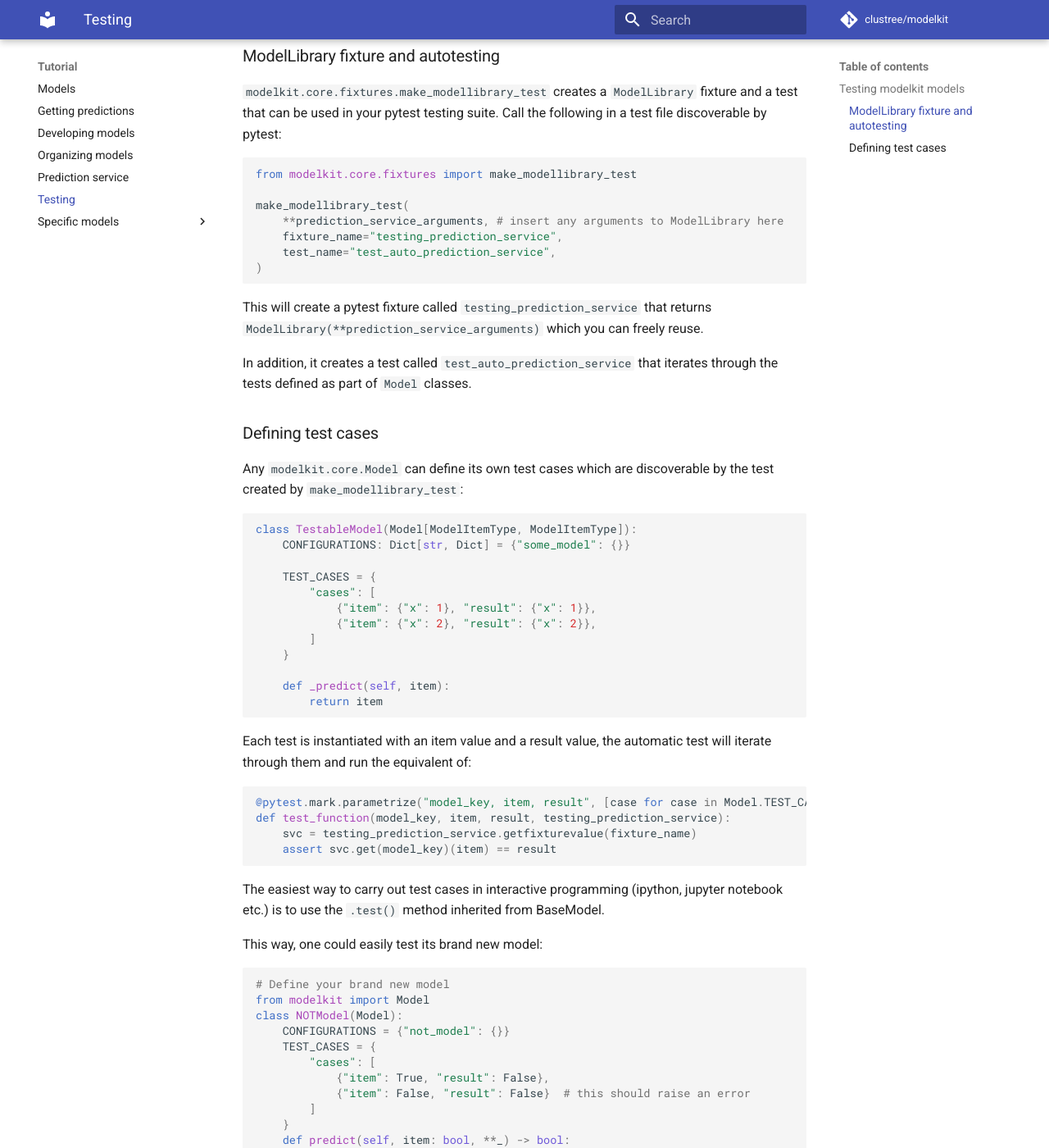
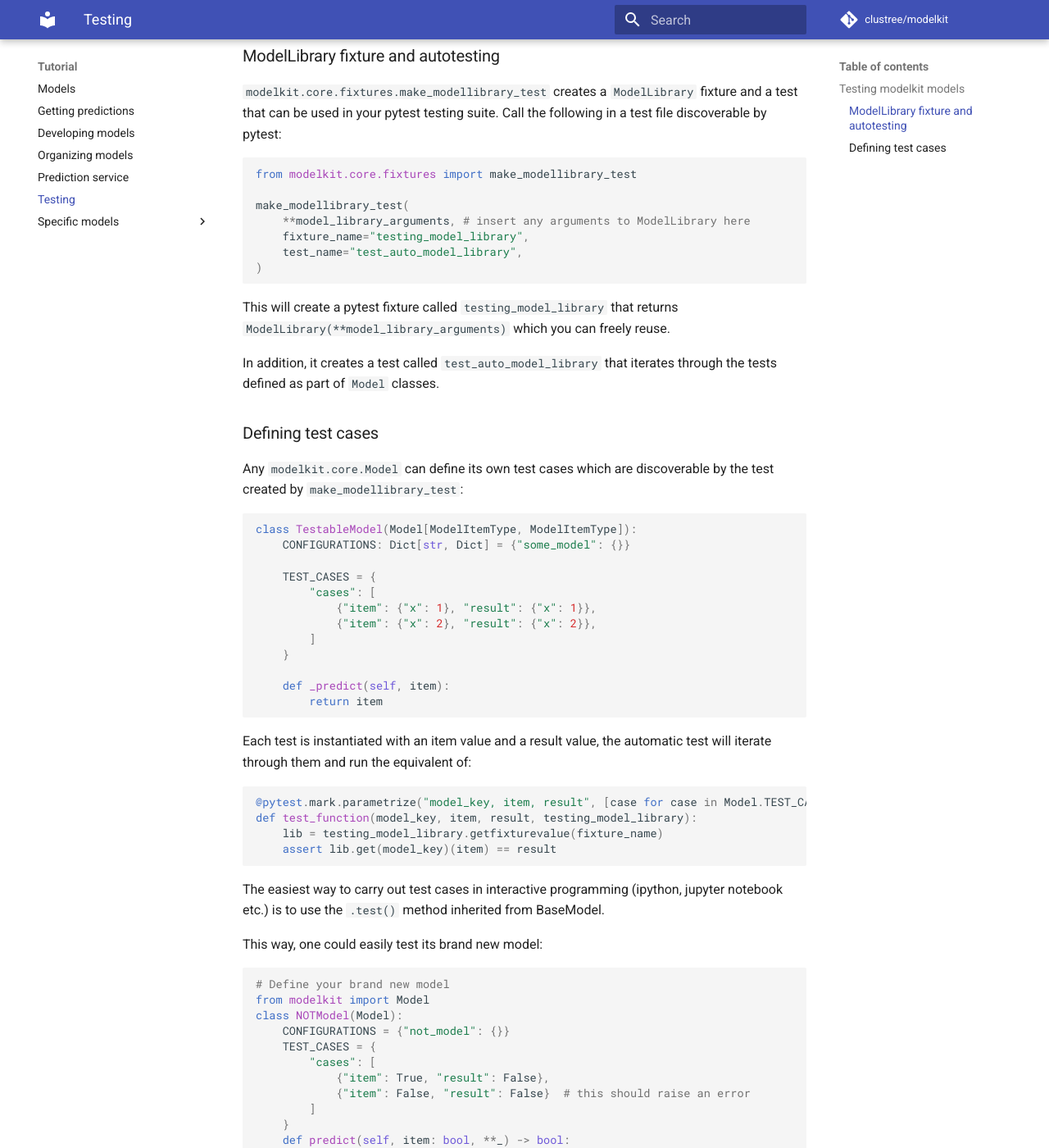
Before and after one commit to Cornerstone-OnDemand/modelkit, an MkDocs documentation site: the page built from docs/library/testing.md, in a window 1280 px wide and 1400 px high, scrolled down 350 px. Shown: the whole window at 82% size. Built offline with MkDocs 1.6.1 and Material for MkDocs 9.7.7, drawn with Linux system fonts in a browser that asks for light colours; comment, search, counter and statistics services are not loaded.

Commit message:
all: rename prediction service and svc to model library and lib

````diff
--- a/docs/library/testing.md
+++ b/docs/library/testing.md
@@ -12,15 +12,15 @@ The belief is that test cases for models constitute essential documentation for
 from modelkit.core.fixtures import make_modellibrary_test
 
 make_modellibrary_test(
-    **prediction_service_arguments, # insert any arguments to ModelLibrary here
-    fixture_name="testing_prediction_service",
-    test_name="test_auto_prediction_service",
+    **model_library_arguments, # insert any arguments to ModelLibrary here
+    fixture_name="testing_model_library",
+    test_name="test_auto_model_library",
 )
 ```
 
-This will create a pytest fixture called `testing_prediction_service` that returns `ModelLibrary(**prediction_service_arguments)` which you can freely reuse.
+This will create a pytest fixture called `testing_model_library` that returns `ModelLibrary(**model_library_arguments)` which you can freely reuse.
 
-In addition, it creates a test called `test_auto_prediction_service` that iterates through the tests defined as part of `Model` classes.
+In addition, it creates a test called `test_auto_model_library` that iterates through the tests defined as part of `Model` classes.
 
 
 ### Defining test cases
@@ -47,9 +47,9 @@ Each test is instantiated with an item value and a result value, the automatic t
 
 ```python
 @pytest.mark.parametrize("model_key, item, result", [case for case in Model.TEST_CASES])
-def test_function(model_key, item, result, testing_prediction_service):
-    svc = testing_prediction_service.getfixturevalue(fixture_name)
-    assert svc.get(model_key)(item) == result
+def test_function(model_key, item, result, testing_model_library):
+    lib = testing_model_library.getfixturevalue(fixture_name)
+    assert lib.get(model_key)(item) == result
 
 ```
 
````
Also changed, not shown: docs/library/special/tensorflow.md (+1 -1 lines), 10 other files.
